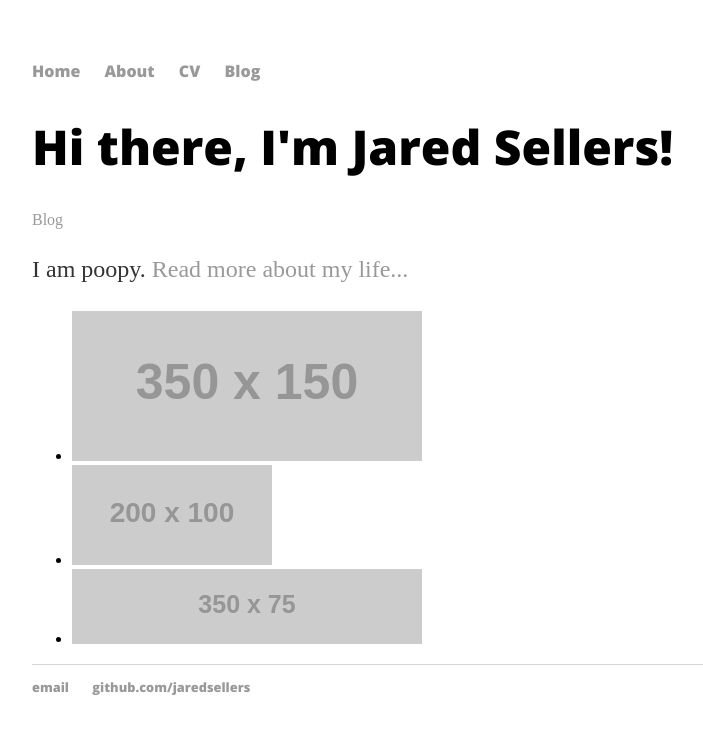
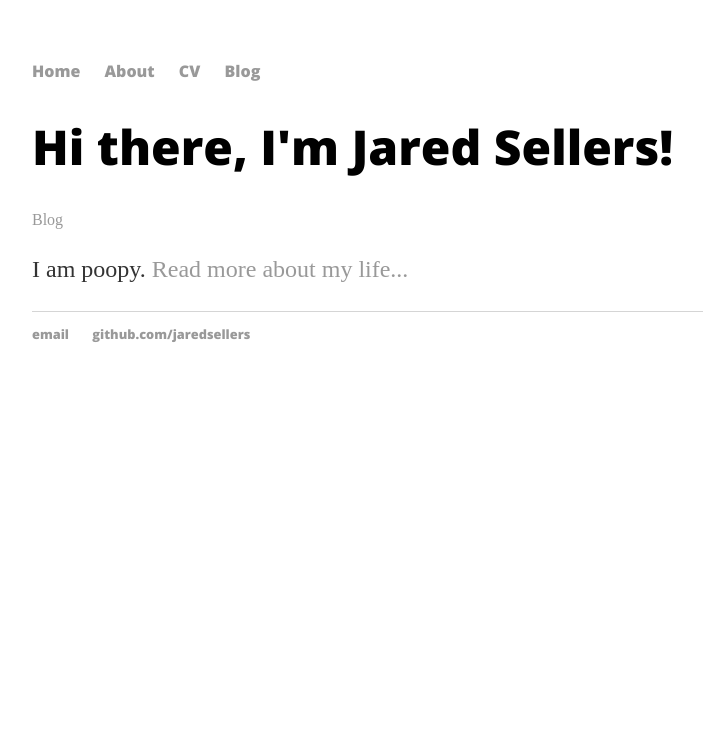
Before and after one commit to victoriadouglas/Victoriadouglas.github.io, a Jekyll site: the page built from index.html, in a window 1280 px wide. Shown: the top 734 px of the page, without its empty margins (160-863 px from the left). Built offline with Jekyll 4.4.1, drawn with Linux system fonts in a browser that asks for light colours.

Commit message:
Update index.html

```diff
--- a/index.html
+++ b/index.html
@@ -6,17 +6,4 @@ title: Jared Sellers, Illustrator
 	<h1>Hi there, I'm Jared Sellers!</h1>
 	<a href="/blog">Blog</a>
 	<p>I am poopy. <a href="/about">Read more about my life...</a></p>
-	<div class="flexslider">
-  <ul class="slides">
-    <li>
-      <img src="http://placehold.it/350x150">
-    </li>
-    <li>
-      <img src="http://placehold.it/200x100">
-    </li>
-    <li>
-      <img src="http://placehold.it/350x75">
-    </li>
-  </ul>
-</div>
 </div><!-- /.blurb -->
```
